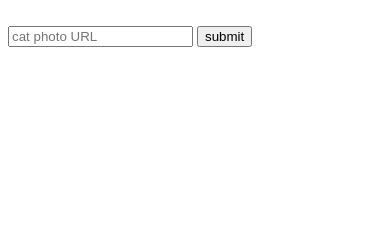
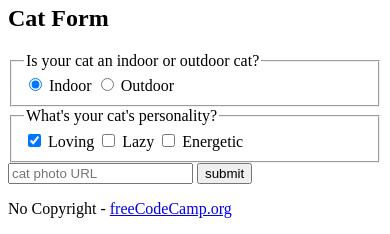
Before and after one commit to kvfeng/freecodecamp, a plain HTML site: page index.html in a window 390 px wide. Shown: the part 1463-1697 px from the top of the page. Before the commit the page ends 1526 px from the top, so only its background shows below. Drawn offline with Linux system fonts and the light colour scheme.

Commit message:
completed the first module of responsive web design - Learn HTML by Building a Cat Photo App

```diff
--- a/index.html
+++ b/index.html
@@ -1,6 +1,14 @@
 <!-- Checkpoint 1 -->
-<html>
+<!DOCTYPE html>
+<html lang='en'>
+  <head>
+    <title>
+      CatPhotoApp
+    </title>
+    <meta charset ="UTF-8">
+  </head>
 <body>
+  <main>
   <h1>CatPhotoApp</h1>
   <section>
   <h2>Cat Photos</h2>
@@ -33,9 +41,26 @@
   <section>
     <h2>Cat Form</h2>
     <form action="https://freecatphotoapp.com/submit-cat-photo">
+      <fieldset>
+        <legend>Is your cat an indoor or outdoor cat?</legend>
+      <label><input id="indoor" type= "radio" name="indoor-outdoor" value="indoor" checked> Indoor</label>
+      <label><input id="outdoor" type="radio" name="indoor-outdoor" value="outdoor"> Outdoor</label>
+        </fieldset>
+      <fieldset>
+        <legend>What's your cat's personality?</legend>
+        <input id = "loving" type="checkbox" name = "personality" value="loving" checked><label for="loving"> Loving</label>
+        <input id ="lazy" type="checkbox" name="personality" value="lazy"><label for="lazy"> Lazy </label>
+          <input id ="energetic" type="checkbox" name="personality" value="energetic"><label for="energetic"> Energetic </label>
+      </fieldset>
       <input type="text" name="catphotourl" placeholder="cat photo URL" required>
       <button type="submit">submit</button>
     </form>
   </section>
+    </main>
+  <footer>
+    <p>
+    No Copyright - <a href = 'https://www.freecodecamp.org'>freeCodeCamp.org</a>
+    </p>
+  </footer>
 </body>
 </html>
```
